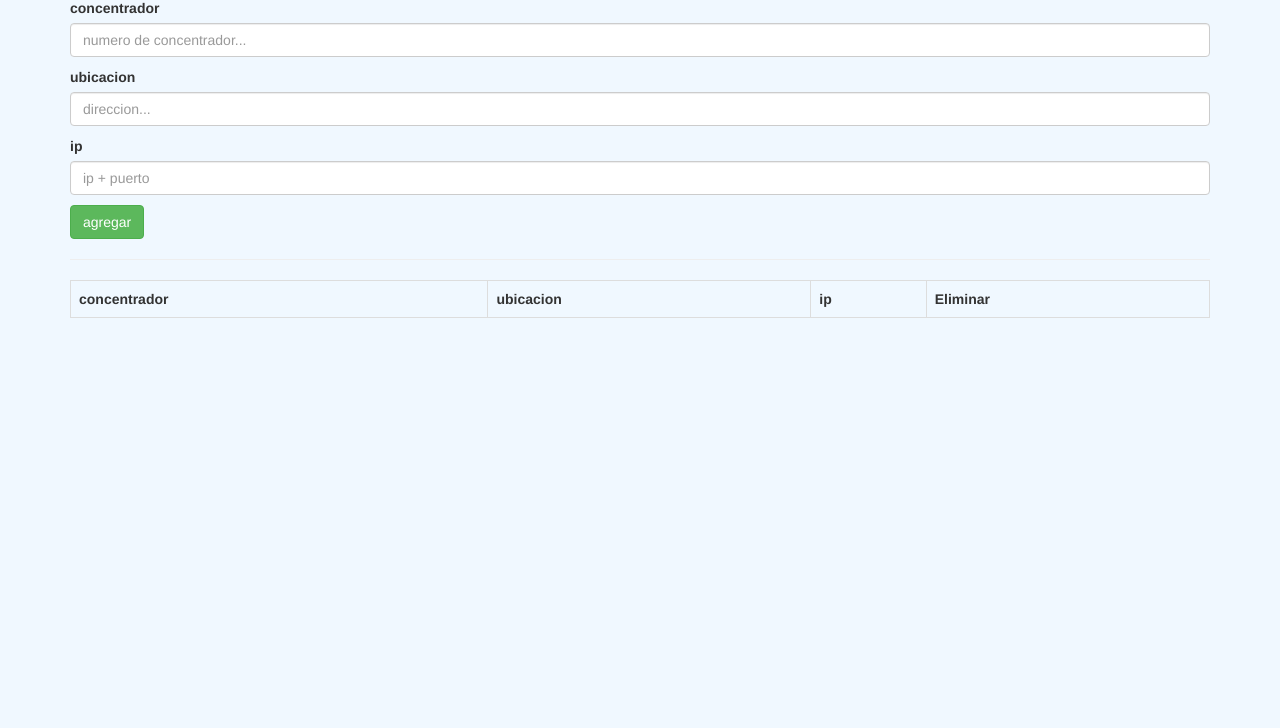
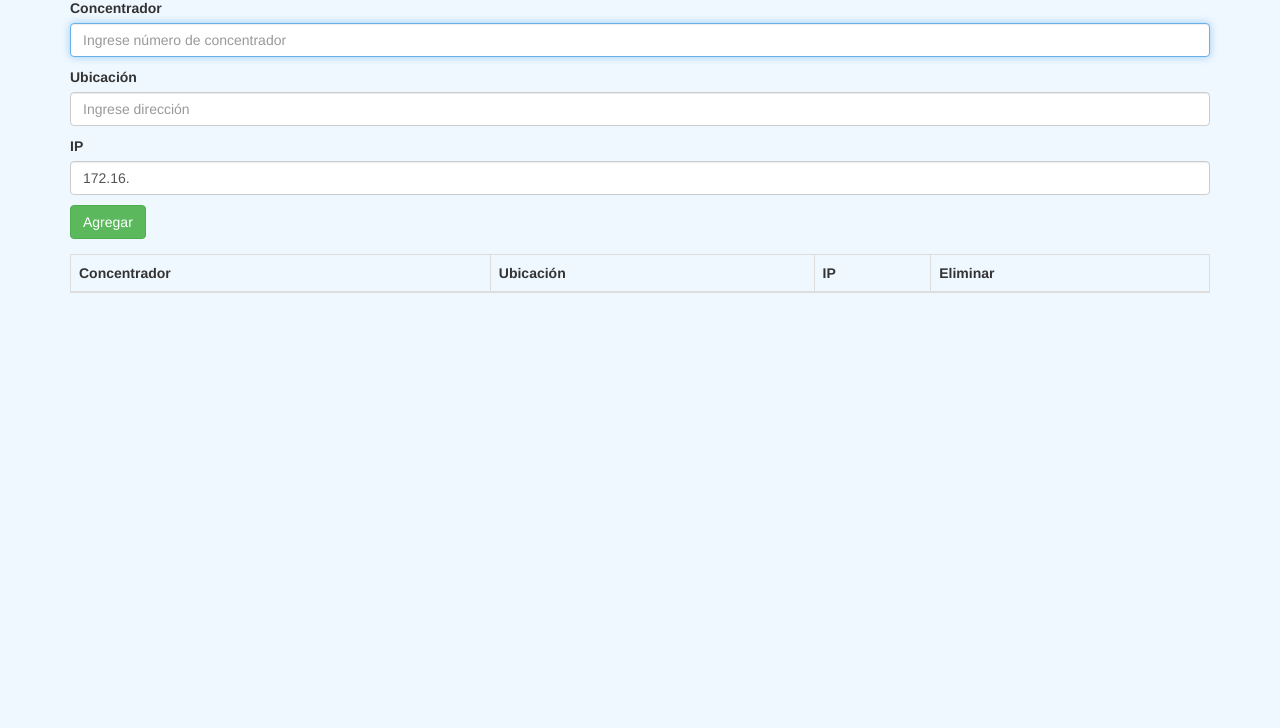
Before and after one commit to luckyz/concentradores-epe, a plain HTML site: page index.html in a window 1280 px wide. Shown: the part 72-800 px from the top of the page. Drawn offline with nearby package versions, Linux system fonts and the light colour scheme.

Commit message:
algunos cambios menores

```diff
--- a/index.html
+++ b/index.html
@@ -5,29 +5,69 @@
         <meta http-equiv="X-UA-Compatible" content="IE=edge">
         <meta name="viewport" content="width=device-width, initial-scale=1.0">
         <title>turquito system</title>
-    <link href="https://maxcdn.bootstrapcdn.com/bootstrap/3.3.7/css/bootstrap.min.css" rel="stylesheet" />
+        <link href="https://maxcdn.bootstrapcdn.com/bootstrap/3.3.7/css/bootstrap.min.css" rel="stylesheet"/>
+        <link href="index.css" rel="stylesheet"/>
         <script src="https://ajax.googleapis.com/ajax/libs/jquery/2.1.1/jquery.min.js"></script>
-    <!--laboratorio rafaela-->
+        <!-- Laboratorio Rafaela //-->
+    </head>
+
+    <body style="background-color:aliceblue">
+    <h1 id="encabezado">turquito system</h1>
+        <div class="container">
+            <!-- formulario de envio //-->
+            <form>
+                <div class="form-group">
+                    <p>
+                        <label>Concentrador</label>
+                        <input id="concentrador" class="form-control" type="text" placeholder="Ingrese número de concentrador" autofocus>
+                    </p>
+                    <p>
+                        <label>Ubicación</label>
+                        <input id="direccion" class="form-control" type="text" placeholder="Ingrese dirección">
+                    </p>
+                    <p>
+                        <label>IP</label>
+                        <input id="ip" class="form-control" type="text" placeholder="Ingrese IP:puerto" maxlength="20" value="172.16." width="200">
+                    </p>
+                    <div>
+                        <input id="adicionar" type="button" value="Agregar" class="btn btn-success">
+                    </div>
+                </div>
+            </form>
+    <!--
+            <p>Elementos en la Tabla:
+                <div id="adicionados"></div>
+            </p>
+    //-->
+            <table  id="mytable" class="table table-bordered table-hover">
+                <thead>
+                    <tr>
+                        <th class="">Concentrador</th>
+                        <th>Ubicación</th>
+                        <th>IP</th>
+                        <th>Eliminar</th>
+                    </tr>
+                </thead>
+            </table>
+        </div>
 
         <script>
-
             $(document).ready(function() {
-      //obtenemos el valor de los input
-
+                // obtenemos el valor de los input
                 $('#adicionar').click(function() {
                     var concentrador = document.getElementById("concentrador").value;
                     var direccion = document.getElementById("direccion").value;
                     var ip = document.getElementById("ip").value;
-        var i = 1; //contador para asignar id al boton que borrara la fila
-        var fila = '<tr id="row' + i + '"><td>' + concentrador + '</td><td>' + direccion + '</td><td>' + '<a href="http://'+ip+'">'+ ip +'</a>'+ '</td><td><button type="button" name="remove" id="' + i + '" class="btn btn-danger btn_remove">Quitar</button></td></tr>'; //esto seria lo que contendria la fila
+                    var i = 1; // contador para asignar id al boton que borrara la fila
+                    var fila = '<tr id="row' + i + '"><td>' + concentrador + '</td><td>' + direccion + '</td><td>' + '<a target="_blank" href="http://'+ip+'">'+ ip + '</a>'+ '</td><td align="center"><button type="button" name="remove" id="' + i + '" class="btn btn-danger btn_remove">X</button></td></tr>'; //esto seria lo que contendria la fila
 
                     i++;
 
                     $('#mytable tr:first').after(fila);
-          $("#adicionados").text(""); //esta instruccion limpia el div adicioandos para que no se vayan acumulando
+                        $("#adicionados").text(""); // esta instruccion limpia el div adicionados para que no se vayan acumulando
                         var nFilas = $("#mytable tr").length;
                         $("#adicionados").append(nFilas - 1);
-          //le resto 1 para no contar la fila del header
+                        // le resto 1 para no contar la fila del header
                         document.getElementById("concentrador").value ="";
                         document.getElementById("direccion").value = "";
                         document.getElementById("ip").value = "";
@@ -36,53 +76,14 @@
 
                 $(document).on('click', '.btn_remove', function() {
                     var button_id = $(this).attr("id");
-          //cuando da click obtenemos el id del boton
+                    // cuando da click obtenemos el id del boton
                     $('#row' + button_id + '').remove(); //borra la fila
-          //limpia el para que vuelva a contar las filas de la tabla
+                    // limpia el para que vuelva a contar las filas de la tabla
                     $("#adicionados").text("");
                     var nFilas = $("#mytable tr").length;
                     $("#adicionados").append(nFilas - 1);
                 });
             });
-
         </script>
-
-</head>
-<body style="background-color:aliceblue">
-<h1 style="text-align: center; color:lightskyblue; font-family: 'Lucida Sans', 'Lucida Sans Regular', 'Lucida Grande', 'Lucida Sans Unicode', Geneva, Verdana, sans-serif;">turquito system</h1>
-        <div class="container">
-          <!-- formulario de envio-->
-            <form>
-           <div class="form-group">
-            <p>
-              <label>concentrador</label> <br>
-              <input id="concentrador" class="form-control" type="text" placeholder="numero de concentrador...">
-            </p>
-            <p>
-              <label>ubicacion</label> <br>
-              <input id="direccion" class="form-control" type="text" placeholder="direccion...">
-            </p>
-            <p>
-              <label>ip</label> <br>
-              <input id="ip" class="form-control" type="text" placeholder="ip + puerto">
-            </p>
-            <button id="adicionar" class="btn btn-success" type="button">agregar</button>
-          </div>
-        </form>
-
-<!----        <p>Elementos en la Tabla:
-          <div id="adicionados"></div>
-        </p> -->
-        <hr>
-        <table  id="mytable" class="table table-bordered table-hover ">
-          <tr>
-            <th>concentrador</th>
-            <th>ubicacion</th>
-            <th>ip</th>
-            <th>Eliminar</th>
-
-          </tr>
-        </table>
-         </div>
     </body>
 </html>
```
Lines whose indentation alone changed are shown as unchanged.
